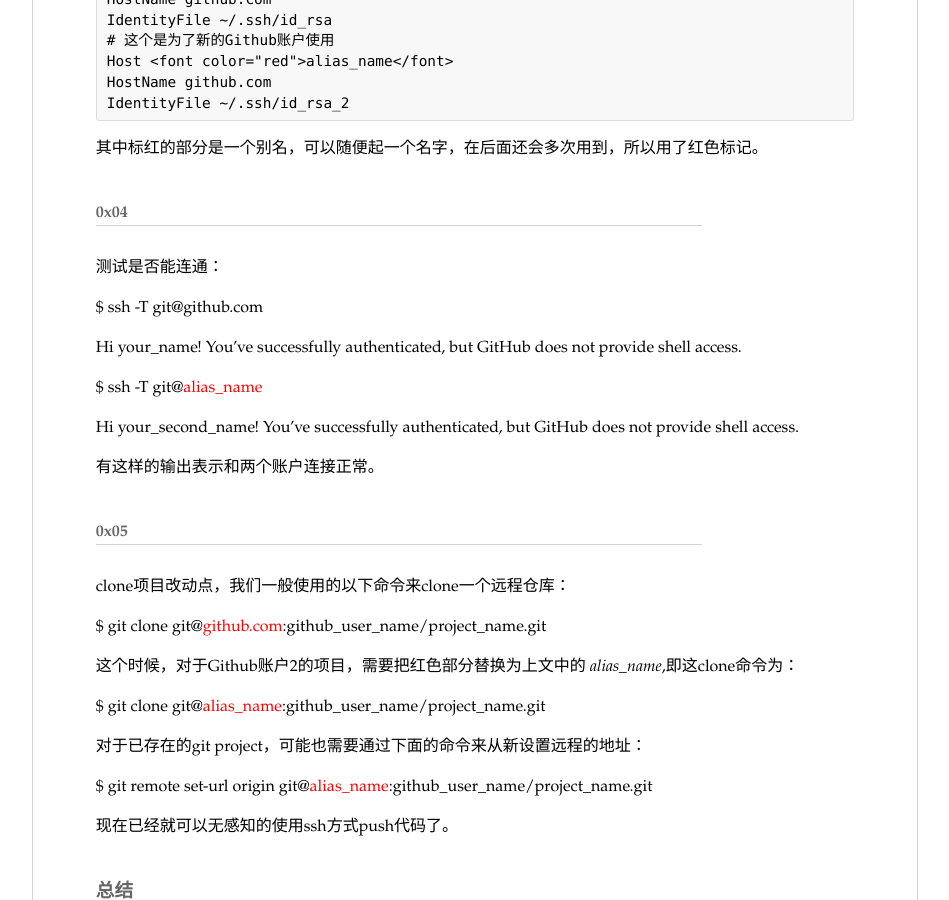
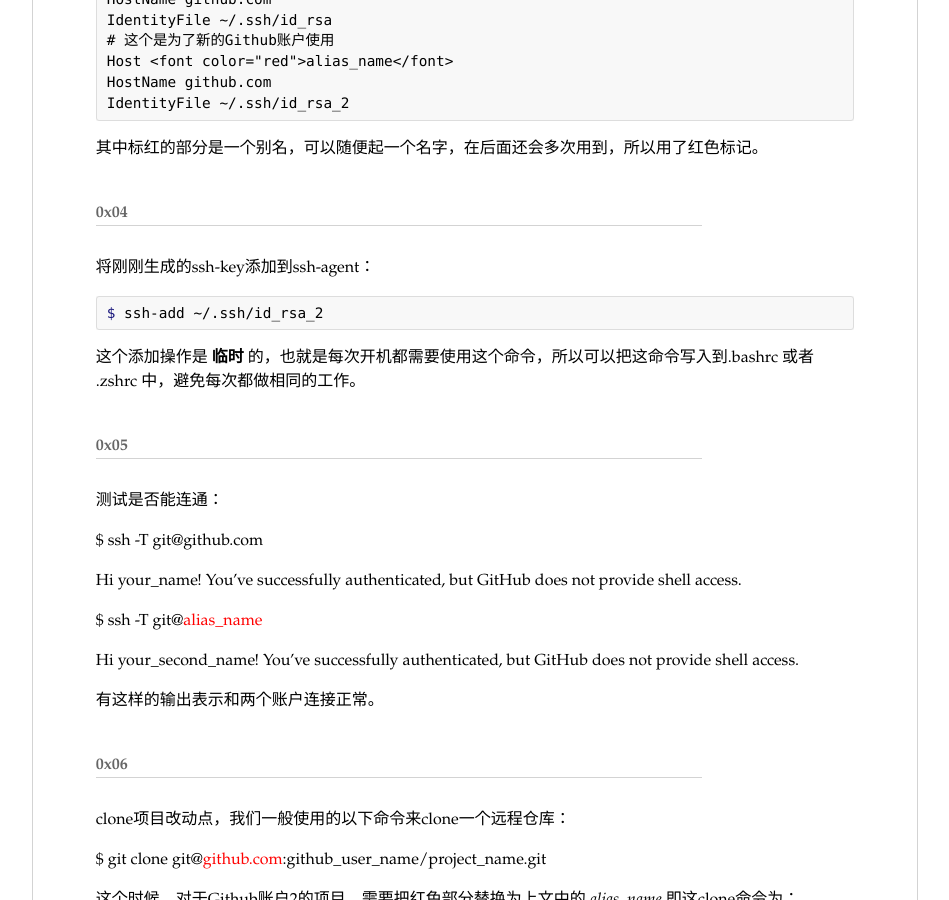
Before and after one commit to kk-mood/mood, a Jekyll site: the page built from _posts/2017-09-03-two-github-accounts-of-one-mac.md, in a window 1280 px wide and 900 px high, scrolled down 917 px. Shown: the whole window, without its empty margins (166-1115 px from the left). Built offline with Jekyll 4.4.1, drawn with Linux system fonts in a browser that asks for light colours; comment, search, counter and statistics services are not loaded.

Commit message:
补充遗漏的步骤： ssh-add操作

````diff
--- a/_posts/2017-09-03-two-github-accounts-of-one-mac.md
+++ b/_posts/2017-09-03-two-github-accounts-of-one-mac.md
@@ -43,6 +43,16 @@ IdentityFile ~/.ssh/id_rsa_2
 
 #### 0x04
 
+将刚刚生成的ssh-key添加到ssh-agent：
+
+```shell
+$ ssh-add ~/.ssh/id_rsa_2
+```
+
+这个添加操作是 **临时** 的，也就是每次开机都需要使用这个命令，所以可以把这命令写入到.bashrc 或者 .zshrc 中，避免每次都做相同的工作。
+
+#### 0x05
+
 测试是否能连通：
 
 $ ssh -T git@github.com
@@ -55,7 +65,7 @@ Hi your_second_name! You've successfully authenticated, but GitHub does not prov
 
 有这样的输出表示和两个账户连接正常。
 
-#### 0x05
+#### 0x06
 
 clone项目改动点，我们一般使用的以下命令来clone一个远程仓库：
 
````
